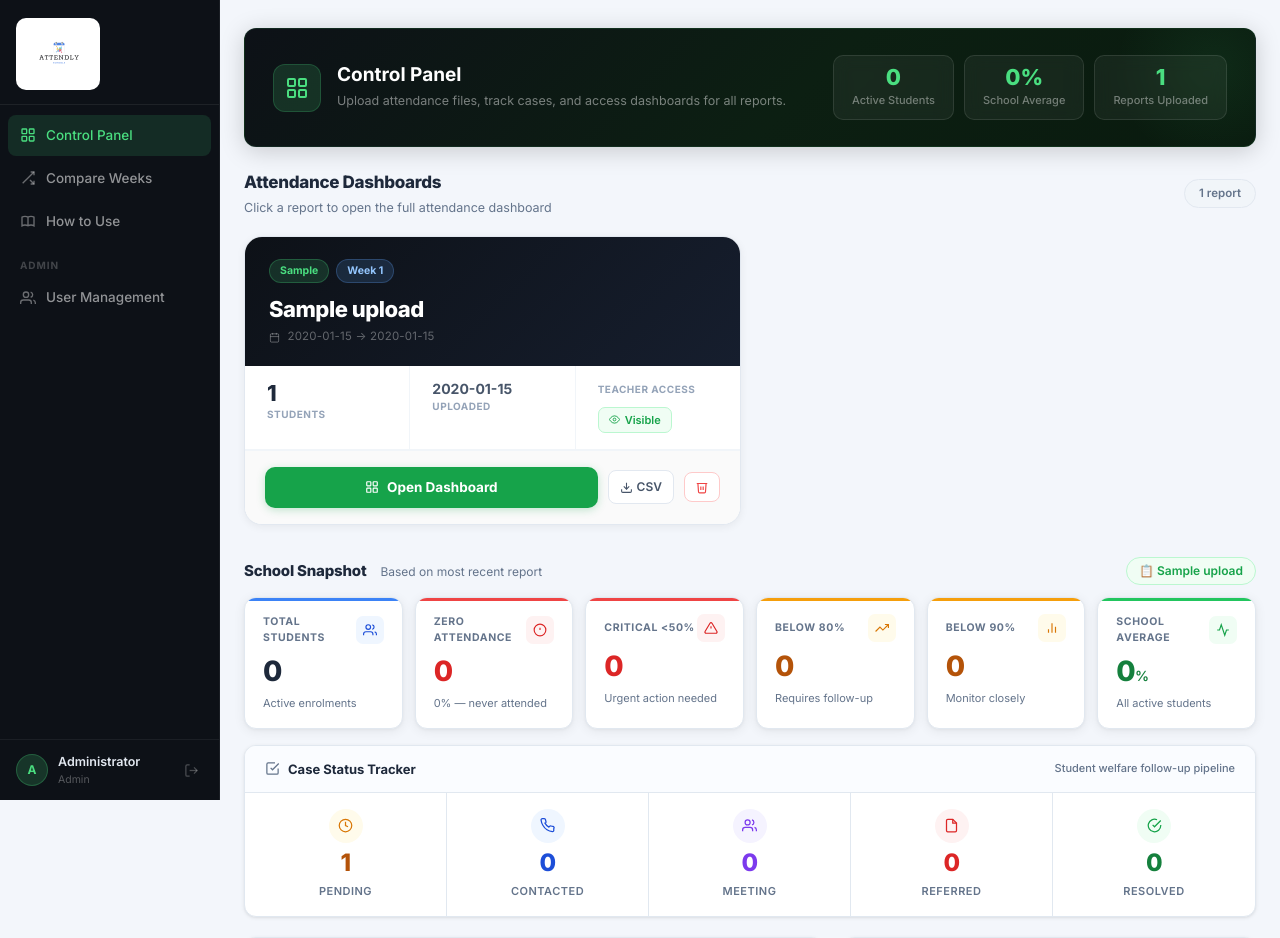
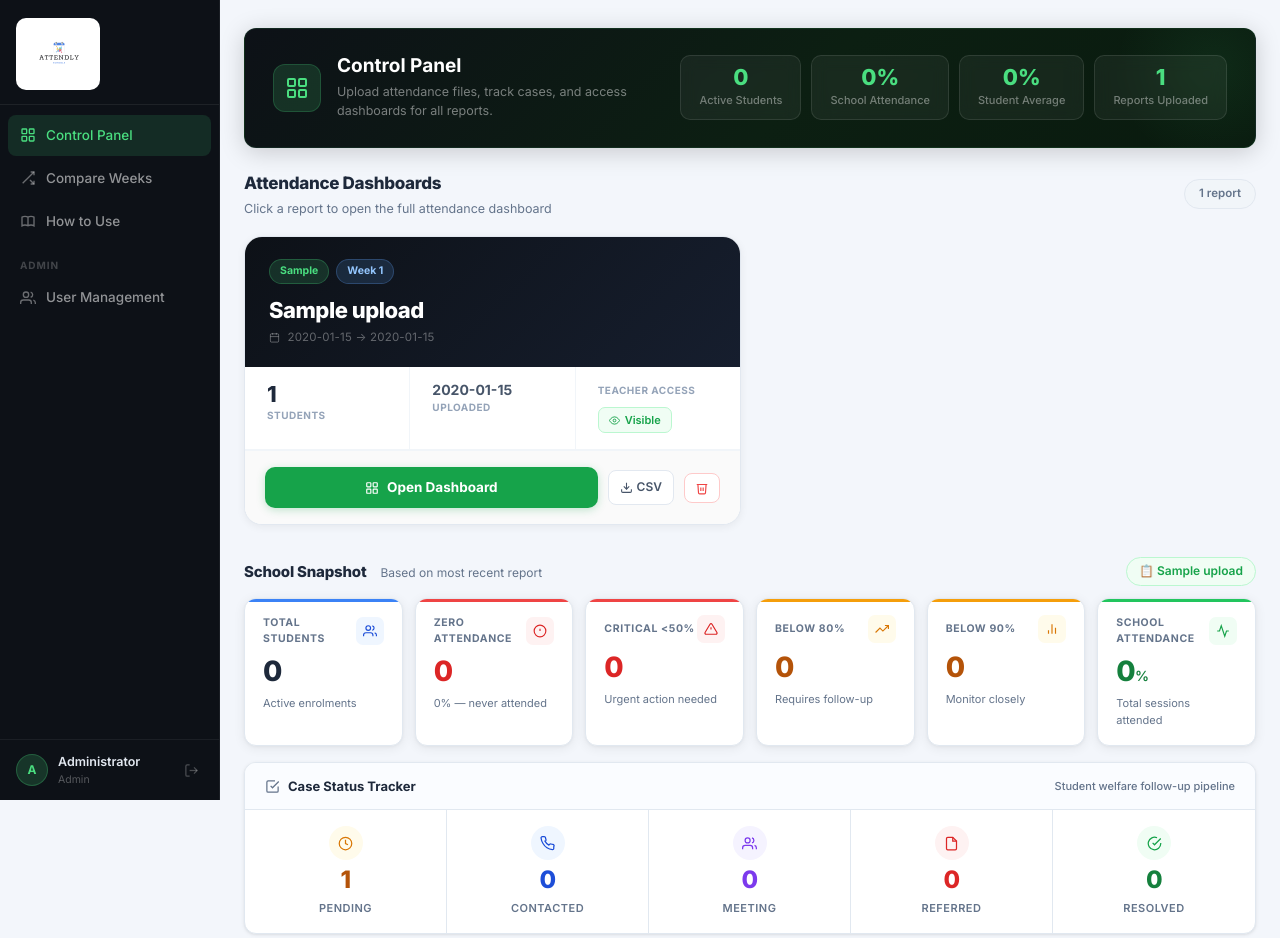
Before and after one commit to Amritak47/School-Attendance-Dashboard, a Flask app: page / in a window 1280 px wide. Shown: the top 938 px of the page. Run offline with Flask 3, Linux system fonts and the light colour scheme; a user stored in the database is signed in; tables that the repository leaves empty hold one stand-in row (values such as "Sample post").

Commit message:
Add session-weighted school attendance percentage
Replaces the simple average-of-individual-percentages with a
true school-wide attendance rate: total sessions attended /
total sessions possible × 100. This matches the department
system (edash) calculation method and gives a more accurate
whole-school figure for reporting.

- app.py: compute school_pct from sum(attended)/sum(sessions) in index()
- index.html: show school_pct as "School Attendance" in hero badge and KPI card
- dashboard.html: show session-weighted schoolPct in overview cards and chart subtitle

https://claude.ai/code/session_015bS81z6HBPm5ikGifiNxex

```diff
--- a/moil_backend/app.py
+++ b/moil_backend/app.py
@@ -677,6 +677,8 @@ def index():
             "SELECT * FROM students WHERE upload_id=?", (latest['id'],)
         ).fetchall()
         active = [s for s in students if s['ref'] not in departed_refs]
+        total_attended = sum(s['attended'] or 0 for s in active)
+        total_sessions = sum(s['sessions'] or 0 for s in active)
         stats = {
             'total':        len(active),
             'zero':         sum(1 for s in active if s['pct'] == 0),
@@ -684,6 +686,7 @@ def index():
             'below80':      sum(1 for s in active if s['pct'] < 80),
             'below90':      sum(1 for s in active if s['pct'] < 90),
             'avg':          round(sum(s['pct'] for s in active) / len(active), 1) if active else 0,
+            'school_pct':   round(total_attended / total_sessions * 100, 1) if total_sessions > 0 else 0,
             'last_updated': latest['upload_date'],
             'upload_label': latest['label'] or latest['filename'],
         }
--- a/moil_backend/templates/index.html
+++ b/moil_backend/templates/index.html
@@ -555,8 +555,12 @@ body { margin: 0; }
         <div class="badge-lbl">Active Students</div>
       </div>
       <div class="page-hero-badge">
+        <div class="badge-val">{{ stats.school_pct }}%</div>
+        <div class="badge-lbl">School Attendance</div>
+      </div>
+      <div class="page-hero-badge">
         <div class="badge-val">{{ stats.avg }}%</div>
-        <div class="badge-lbl">School Average</div>
+        <div class="badge-lbl">Student Average</div>
       </div>
       <div class="page-hero-badge">
         <div class="badge-val">{{ uploads|length }}</div>
@@ -756,13 +760,13 @@ body { margin: 0; }
     </div>
     <div class="kpi-card kpi-green">
       <div class="kpi-top">
-        <span class="kpi-label">School Average</span>
+        <span class="kpi-label">School Attendance</span>
         <div class="kpi-icon">
           <svg viewBox="0 0 24 24" fill="none" stroke="currentColor" stroke-width="2"><polyline points="22 12 18 12 15 21 9 3 6 12 2 12"/></svg>
         </div>
       </div>
-      <div class="kpi-val">{{ stats.avg }}<small>%</small></div>
-      <div class="kpi-sub">All active students</div>
+      <div class="kpi-val">{{ stats.school_pct }}<small>%</small></div>
+      <div class="kpi-sub">Total sessions attended</div>
     </div>
   </div>
 
```
Also changed, not shown: moil_backend/templates/dashboard.html (+7 -2 lines).
